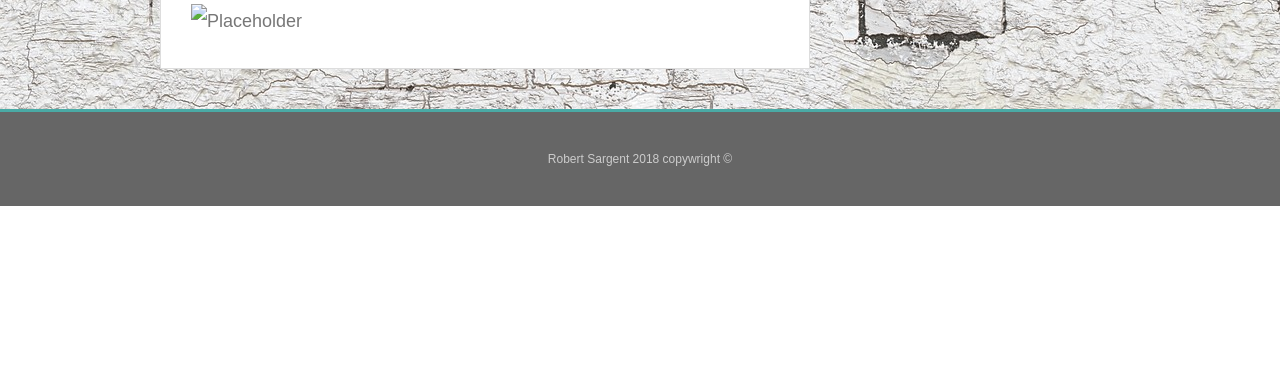
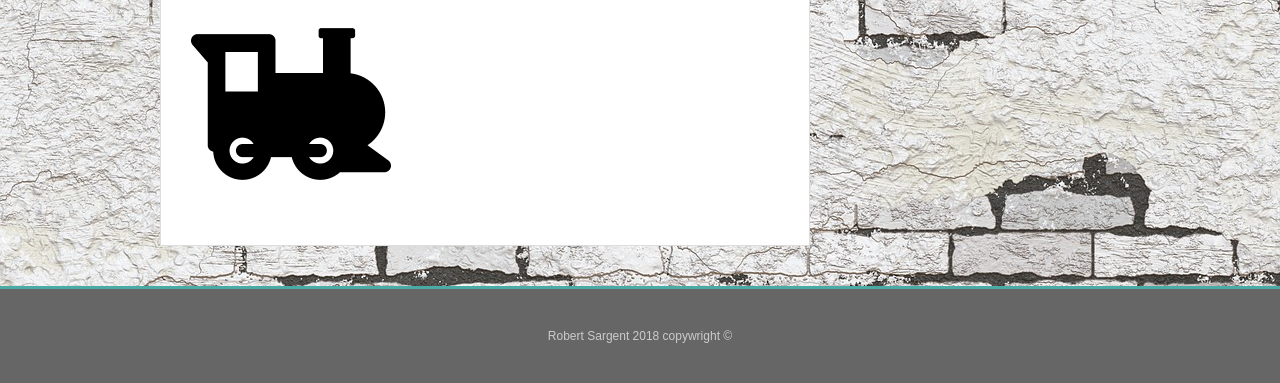
Before and after one commit to rsarge47/Responsive-Portfolio, a plain HTML site: page portfolio.html in a window 1280 px wide. Shown: the part 1143-1526 px from the top of the page. Before the commit the page ends 1349 px from the top, so only its background shows below. Drawn offline with Linux system fonts and the light colour scheme; files that its build step writes are made by us from their sources.

Commit message:
New links

```diff
--- a/portfolio.html
+++ b/portfolio.html
@@ -45,7 +45,7 @@
                 </div>
 
                 <div class="work">
-                    <img src="#" alt="Placeholder">
+                    <a href="https://rsarge47.github.io/Trains/"><img src="assets/images/train.png" alt="Trains"></a>
                 </div>
             </section>
 
```
Also changed, not shown: assets/images/train.png (added).
